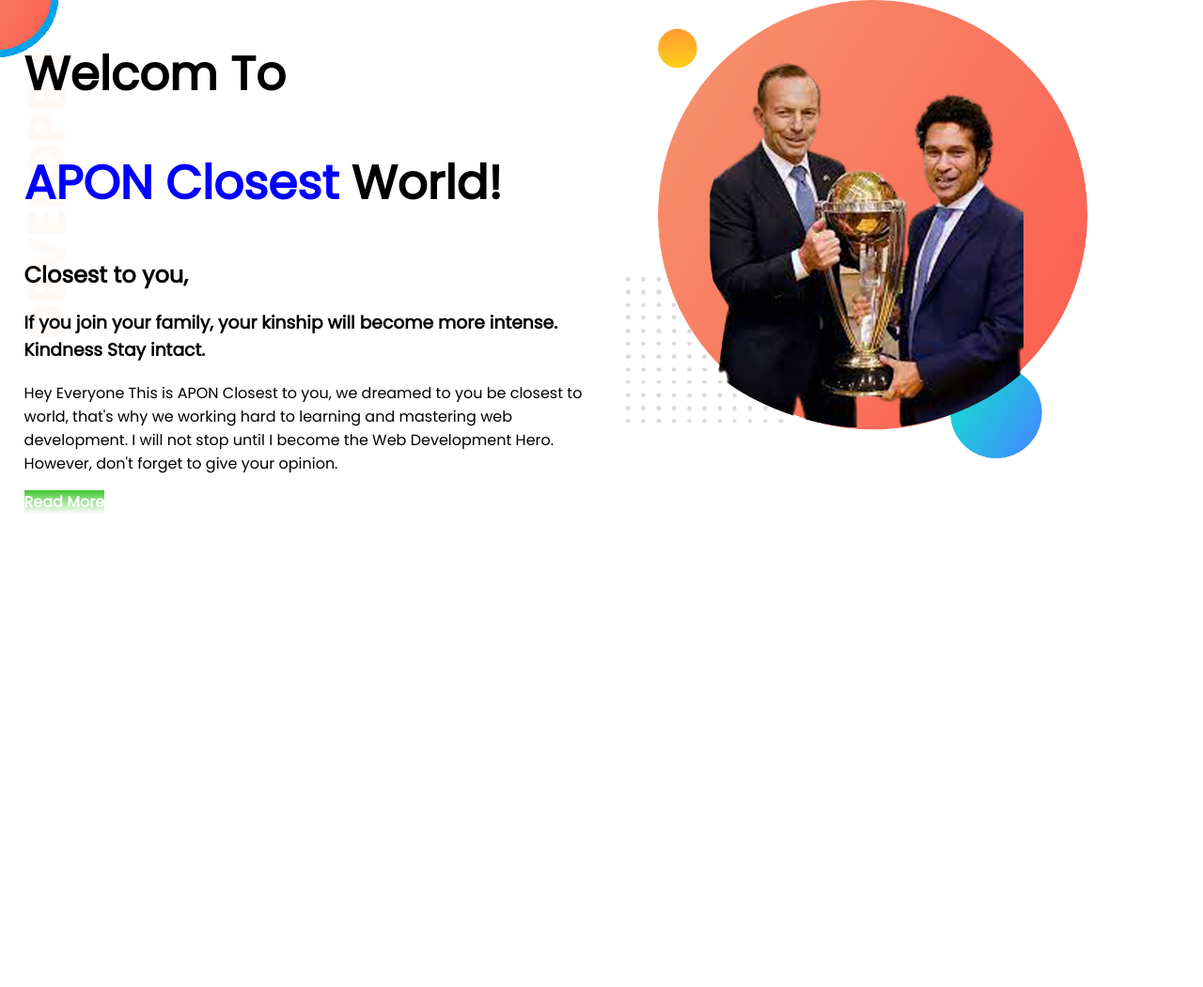
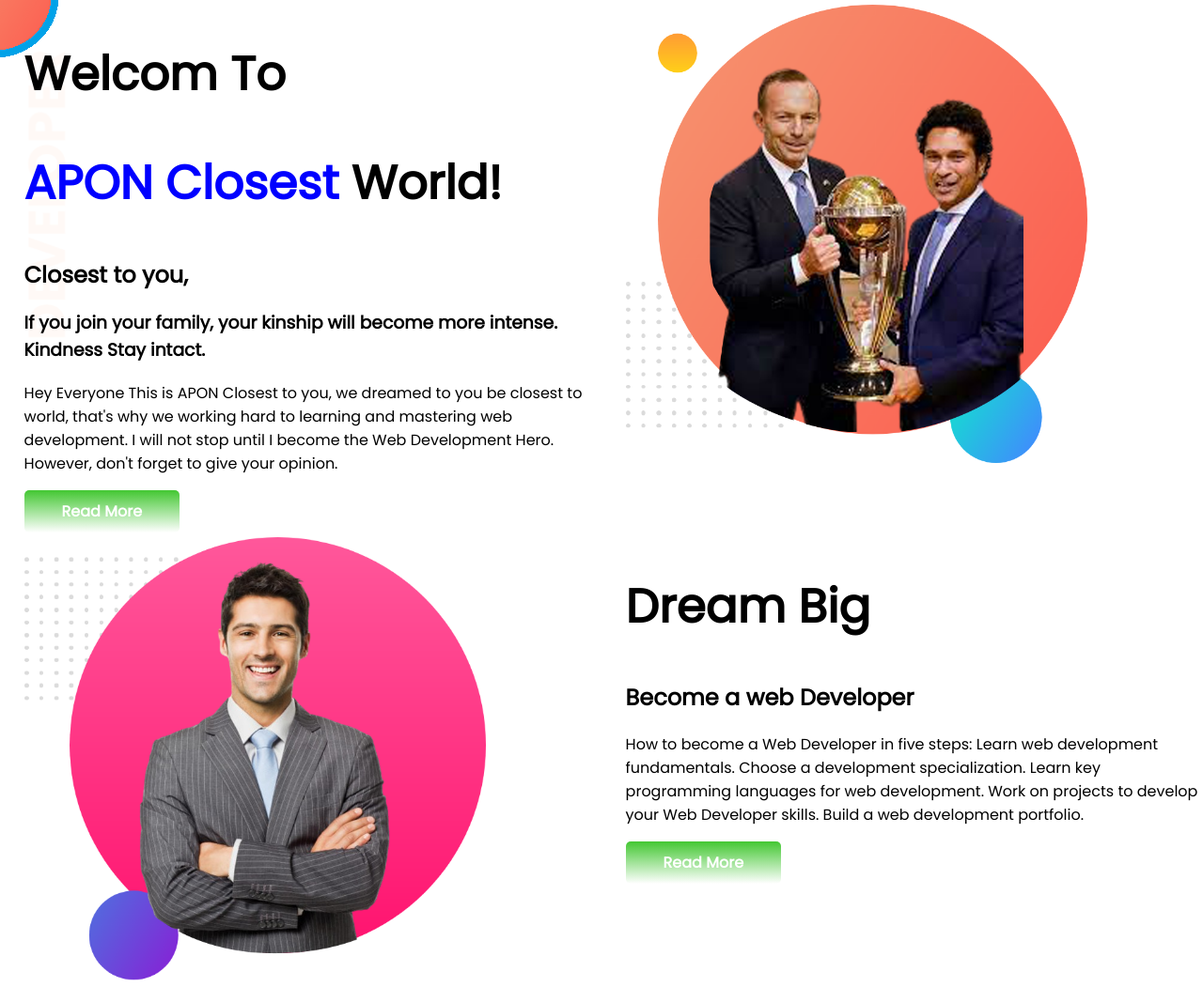
Before and after one commit to azeiez/portfolio1, a plain HTML site: page index.html in a window 1280 px wide. Shown: the whole page at 94% size. Before the commit the page ends 800 px from the top, so only its background shows below. Drawn offline with Linux system fonts and the light colour scheme.

Commit message:
bigDreamAdded

```diff
--- a/index.html
+++ b/index.html
@@ -19,11 +19,28 @@
         <h3><b>If you join your family, your kinship will become more intense.
             Kindness Stay intact.</b></h3>
            <p>Hey Everyone This is APON Closest to you, we dreamed to you be closest to world, that's why we working hard to learning and mastering web development. I will not stop until I become the Web Development Hero. However, don't forget to give your opinion.</p>
-           <a class="read-more" target="_blank"href="https://www.linkedin.com/company/apon-co"><span class="r-btn">Read More</span></a>
+           <a class="read-more" target="_blank"href="https://www.linkedin.com/company/apon-co">Read More</a>
 
         </div>
-    </div>
-    <div class="hulf-width"><img src="images/big-cup.png" alt="big-cup" srcset="">
+
+    <div class="hulf-width"><img src="images/big-cup.png" alt="big-cup" srcset=""></div>
+    </section>
+    <section class="dream-big">
+        <div class="hulf-width">
+        <img src="/images/business-man.png" alt="">
+        </div>
+
+        <div class="hulf-width">
+            <h1>Dream Big</h1>
+            <h2>Become a web Developer </h2>
+            <p>How to become a Web Developer in five steps:
+                Learn web development fundamentals.
+                Choose a development specialization.
+                Learn key programming languages for web development.
+                Work on projects to develop your Web Developer skills.
+                Build a web development portfolio.</p>
+                <a class="read-more" target="_blank"href="https://www.linkedin.com/company/apon-co">Read More</a>
+        </div>
     </section>
 
 </body>
--- a/style.css
+++ b/style.css
@@ -17,20 +17,21 @@ section {
 }
 .hulf-width img {
   width: 80%;
+  margin-top: 5px;
 }
 .read-more {
   text-decoration: none;
   background-image: linear-gradient(rgb(67, 199, 50), rgb(255, 255, 255));
-
   color: white;
   font-weight: 700;
-  border-radius: 10;
+  border-radius: 5px;
   display: inline-block;
+  padding: 10px 40px;
+}
+.read-more:hover {
+  background-image: linear-gradient(rgb(255, 255, 255), rgb(67, 199, 50));
 }
 .top-banner {
   background-image: url(/images/top-banner.png);
   background-repeat: no-repeat;
 }
-.r-btn {
-  padding: 20px, 40px;
-}
```
